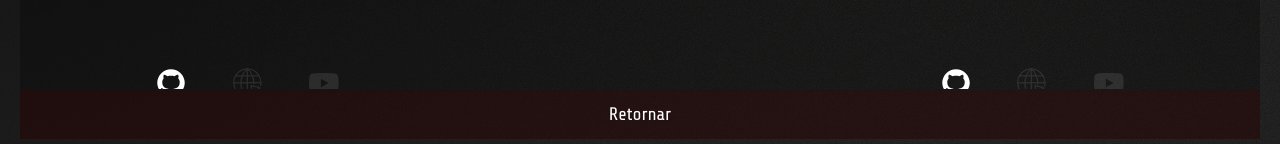
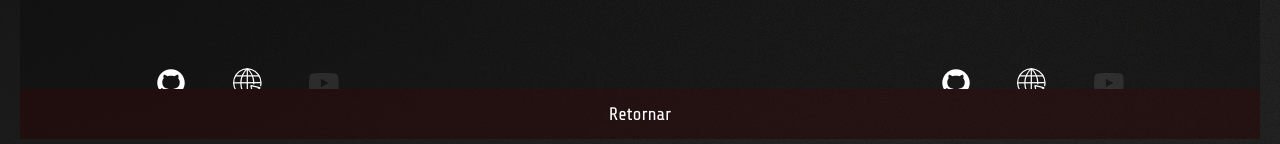
Before and after one commit to LucasSAguilar/portfolio_2024, a React (Create React App) app: page /galeria in a window 1280 px wide. Shown: the part 653-797 px from the top of the page. Built offline with nearby package versions, Linux system fonts and the light colour scheme.

Commit message:
Correção do bug no icone de acessar site

```diff
--- a/src/componentes/CardProjeto/index.tsx
+++ b/src/componentes/CardProjeto/index.tsx
@@ -41,7 +41,7 @@ const CardProjeto = ({ projeto }: projetoProps) => {
             src={website_icon}
             alt="Icone da web"
             className={`icon-site ${
-              projeto.site !== "" ? "icon-disabled" : "icon-disabled"
+              projeto.site !== "" ? "" : "icon-disabled"
             }`}
           />
         </a>
```
